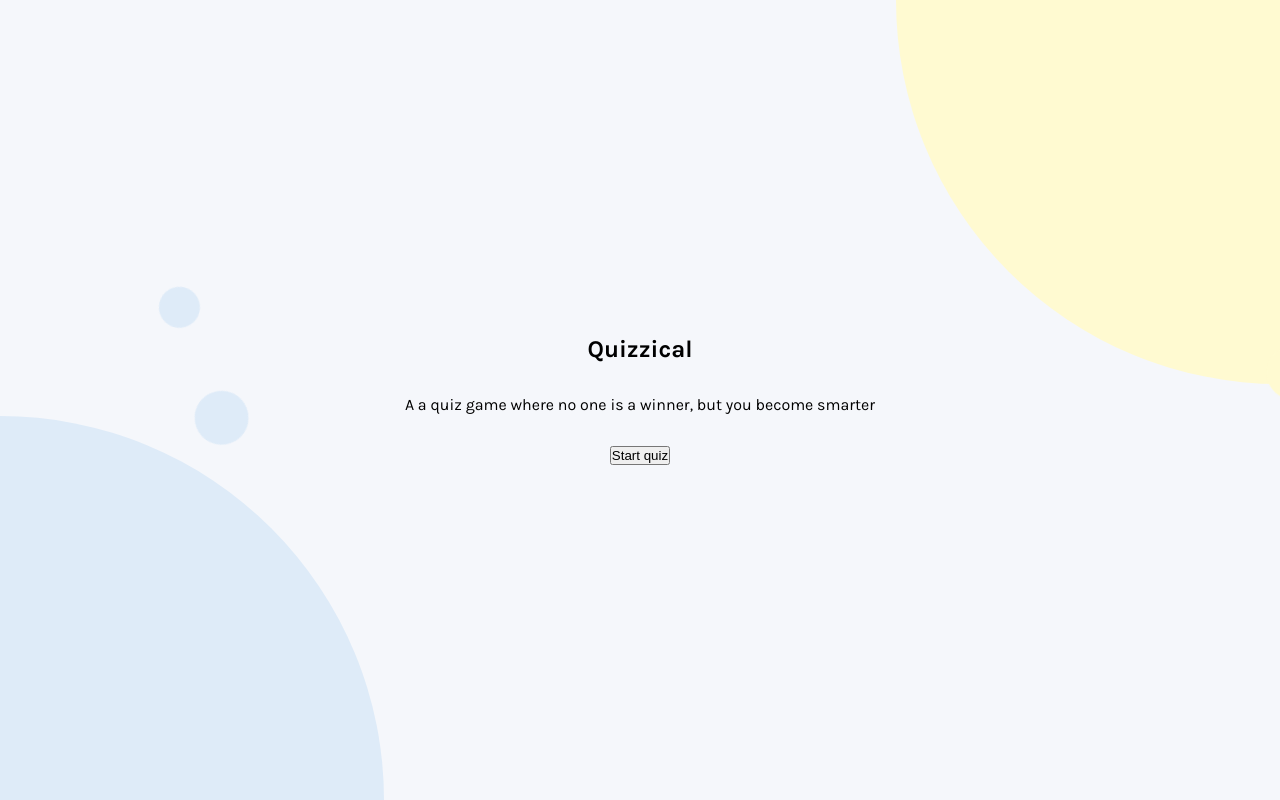
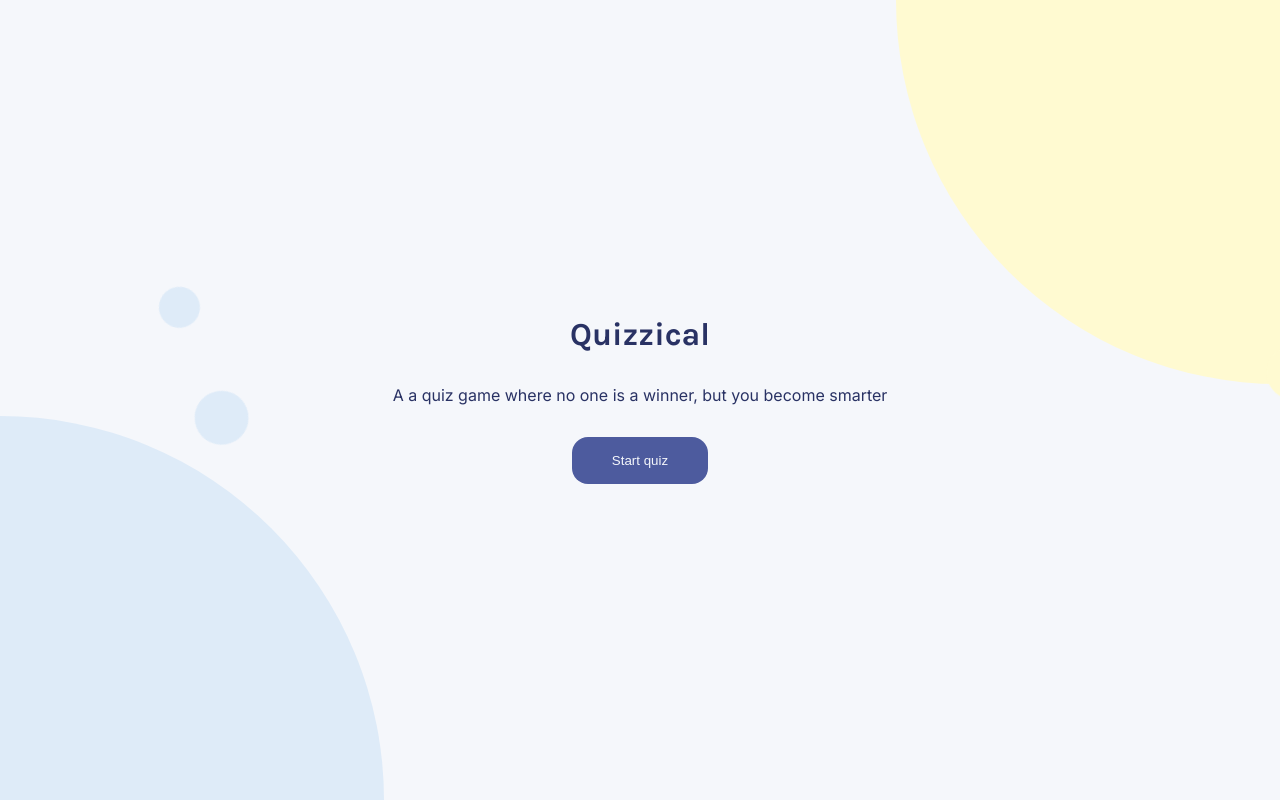
Before and after one commit to DainiusMI/05-Scrimba-React, a React (Vite) app: page / in a window 1280 px wide. Shown: the top 800 px of the page. Built offline with nearby package versions, Linux system fonts and the light colour scheme.

Commit message:
starting screen

```diff
--- a/index.html
+++ b/index.html
@@ -5,7 +5,7 @@
     <link rel="icon" type="image/svg+xml" href="./public/react.svg" />
     <meta name="viewport" content="width=device-width, initial-scale=1.0" />
 
-    <link rel="preconnect" href="https://fonts.googleapis.com"><link rel="preconnect" href="https://fonts.gstatic.com" crossorigin><link href="https://fonts.googleapis.com/css2?family=Karla:wght@300;400;500;600;700;800&display=swap" rel="stylesheet">
+    <style> @import url('https://fonts.googleapis.com/css2?family=Inter:wght@300;400;500;600;700;800;900&family=Karla:wght@700&display=swap'); </style>
 
     <title>Quizzical</title>
   </head>
--- a/src/assets/components/StartScreen.jsx
+++ b/src/assets/components/StartScreen.jsx
@@ -5,7 +5,7 @@ export default function StartScreen() {
         <section className="start-screen">
             <h2 className="heading">Quizzical</h2>
             <p className="description">A a quiz game where no one is a winner, but you become smarter</p>
-            <button className="action-btn">Start quiz</button>
+            <button className="button">Start quiz</button>
         </section>
     )
 }
--- a/src/assets/styles/css/App.css
+++ b/src/assets/styles/css/App.css
@@ -1,34 +1,15 @@
-* {
-  box-sizing: border-box;
-  margin: 0;
-  padding: 0;
+.bottom {
+  bottom: 0%;
+  left: 0%;
+  transform: translate(-50%, 50%) rotate(0deg);
 }
 
-body {
-  width: 100vw;
-  height: 100vh;
-  font-family: "Karla", sans-serif;
-  overflow: hidden;
+.top {
+  top: 0%;
+  right: 0%;
+  transform: translate(50%, -50%) rotate(0deg);
 }
 
-#root {
-  display: flex;
-  flex-direction: row;
-  align-items: center;
-  justify-content: center;
-  width: 100%;
-  height: 100%;
-  background-color: #F5F7FB;
-  position: relative;
-}
-
-.start-screen {
-  display: flex;
-  flex-direction: column;
-  align-items: center;
-  justify-content: center;
-  gap: 2rem;
-}
 .bubble-container {
   position: absolute;
   display: flex;
@@ -43,18 +24,6 @@ body {
   top: 50%;
   left: 50%;
   transform: translate(-50%, -50%);
-}
-
-.bottom {
-  bottom: 0%;
-  left: 0%;
-  transform: translate(-50%, 50%) rotate(0deg);
-}
-
-.top {
-  top: 0%;
-  right: 0%;
-  transform: translate(50%, -50%) rotate(0deg);
 }
 
 .bubble {
@@ -159,4 +128,66 @@ body {
   100% {
     transform: scale(1);
   }
+}
+* {
+  box-sizing: border-box;
+  margin: 0;
+  padding: 0;
+}
+
+body {
+  width: 100vw;
+  height: 100vh;
+  font-family: "Inter", sans-serif;
+  overflow: hidden;
+}
+
+.karla {
+  font-family: "Karla", sans-serif;
+}
+
+#root {
+  display: flex;
+  flex-direction: row;
+  align-items: center;
+  justify-content: center;
+  width: 100%;
+  height: 100%;
+  background-color: #F5F7FB;
+  position: relative;
+}
+
+.start-screen {
+  display: flex;
+  flex-direction: column;
+  align-items: center;
+  justify-content: center;
+  gap: 2rem;
+  z-index: 2;
+}
+.start-screen > *:not(.button) {
+  color: #293264;
+  text-align: center;
+}
+.start-screen .heading {
+  font-family: "Karla", sans-serif;
+  font-size: 2rem;
+  font-weight: 700;
+}
+.start-screen .description {
+  width: max(50vw, 20rem);
+}
+
+.button {
+  font-weight: 500;
+  color: #F5F7FB;
+  background-color: #4D5B9E;
+  min-width: 8.5rem;
+  padding: 1rem 1.8rem;
+  border: 0;
+  border-radius: 1rem;
+  cursor: pointer;
+}
+.button:active {
+  box-shadow: inset 0 0 1rem #293264;
 }/*# sourceMappingURL=App.css.map */
--- a/src/assets/styles/scss/App.scss
+++ b/src/assets/styles/scss/App.scss
@@ -1,24 +1,7 @@
+@use "./variables" as *;
+@use "./gb=anim" as *;
 
-$background:(
-    "background": #F5F7FB,
-    "blue-shape": #DEEBF8,
-    "yellow-shape": #FFFAD1
-);
-$button:(
-    "background": #4D5B9E,
-    "text": #F5F7FB
-);
-$answer:(
-    "background": #F5F7FB,
-    "text": #293264,
-    "border": #4D5B9E,
-    "selected": #D6DBF5,
-    "correct": #94D7A2,
-    "incorrect": #F8BCBC,
 
-);
-
-$br-color:#DBDEF0;
 
 
 
@@ -40,10 +23,12 @@ body {
 
     width: 100vw;
     height: 100vh;
-    font-family: 'Karla', sans-serif;
+    font-family: 'Inter', sans-serif;
     overflow: hidden
 }
-
+.karla {
+    font-family: 'Karla', sans-serif;
+}
 #root {
     @include flex(row, center, center);
     width: 100%;
@@ -55,111 +40,39 @@ body {
 .start-screen {
     @include flex(column, center, center);
     gap: 2rem;
+    z-index: 2;
+
+    > *:not(.button) {
+        color: $text-color;
+        text-align: center;
+    }
     .heading {
+        font-family: 'Karla', sans-serif;
+        font-size: 2rem;
+        font-weight: 700;
 
     }
     .description {
 
+        width: max(50vw, 20rem);
+
     }
 }
 
+.button {
 
-.bubble-container {
-    position: absolute;
+    font-weight: 500;
+    color: map-get($button, "text");
+    background-color: map-get($button , "background");
 
-    display: flex;
-    align-items: center;
-    padding: 100px;
-    background-color: map-get($background, "background" );
-    fill: blur(10px) contrast(15);
-    .bg {
-        width: 60vw;
-        position: absolute;
-        top: 50%;
-        left: 50%;
-        transform: translate(-50%, -50%);
+    min-width: 8.5rem;
+    padding: 1rem 1.8rem;
+    border: 0;
+    border-radius: 1rem;
+
+    cursor: pointer;
+
+    &:active {
+        box-shadow: inset 0 0 1rem $text-color;
     }
 }
-.bottom {
-    bottom: 0%;
-    left: 0%;
-    transform: translate(-50%, 50%) rotate(0deg);
-}
-.top {
-    top: 0%;
-    right: 0%;
-    transform: translate(50%, -50%) rotate(0deg);
-}
-
-.bubble {
-    width: 50px;
-    aspect-ratio: 1 / 1;
-    border-radius: 50%;
-}
-
-.bubble:not(.bg) {
-    animation: pulse 2s linear infinite;
-}
-
-
-.spin-left {
-    animation:  orbit 23s linear infinite;
-    position: absolute;
-    top: 0%;
-    right: 40%;
-}
-.spin-right-1 {
-    animation:  orbit 27s linear infinite reverse;
-    position: absolute;
-    top: 10%;
-    right: 10%;
-    .bubble {
-        width: 3vw;
-    }
-}
-.spin-right-2 {
-    animation:  orbit 17s linear 3s infinite reverse;
-    position: absolute;
-    top: 30%;
-    left: 20%;
-}
-
-
-
-@keyframes orbit {
-    from {
-        transform: rotate(0deg) translate(35vw);
-    }
-    to {
-        transform: rotate(360deg) translate(35vw);
-    }
-}
-
-
-
-@keyframes rotate {
-    from {
-        transform: rotate(0deg) translate(-50%, -50%);
-    }
-    to {
-        transform: rotate(360deg) translate(-50%, -50%);
-    }
-}
-
-@keyframes pulse {
-    0% {
-        transform: scale(1);
-    }
-    25% {
-        transform: scale(0.8);
-    }
-    50% {
-        transform: scale(1);
-    }
-    75% {
-        transform: scale(1.1);
-    }
-    100% {
-        transform: scale(1);
-    }
-}
```
Also changed, not shown: src/assets/styles/scss/_gb=anim.scss (added, +103 -0 lines), src/assets/styles/scss/_variables.scss (added, +20 -0 lines), 1 other file (tests, documents, lock files or other folders).
